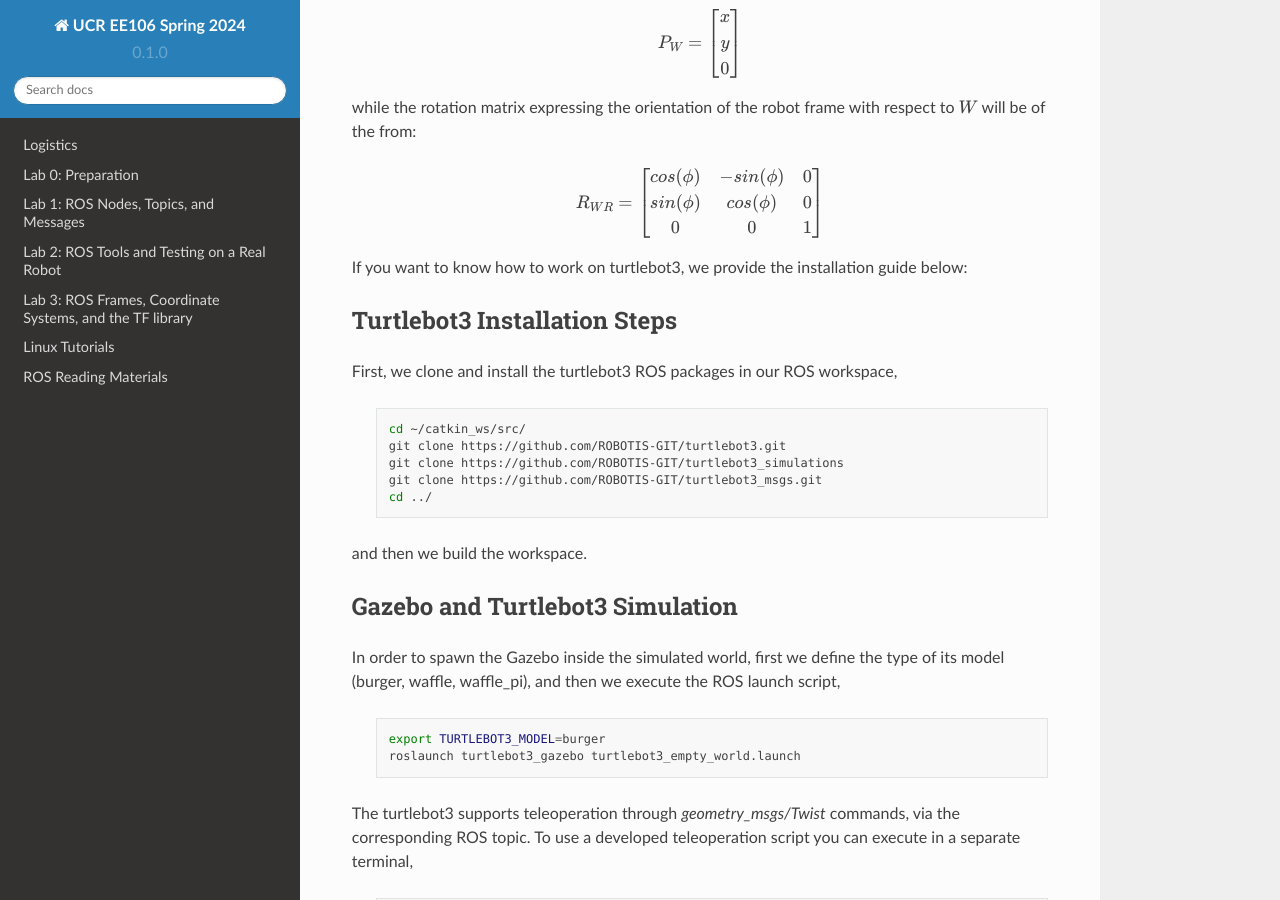
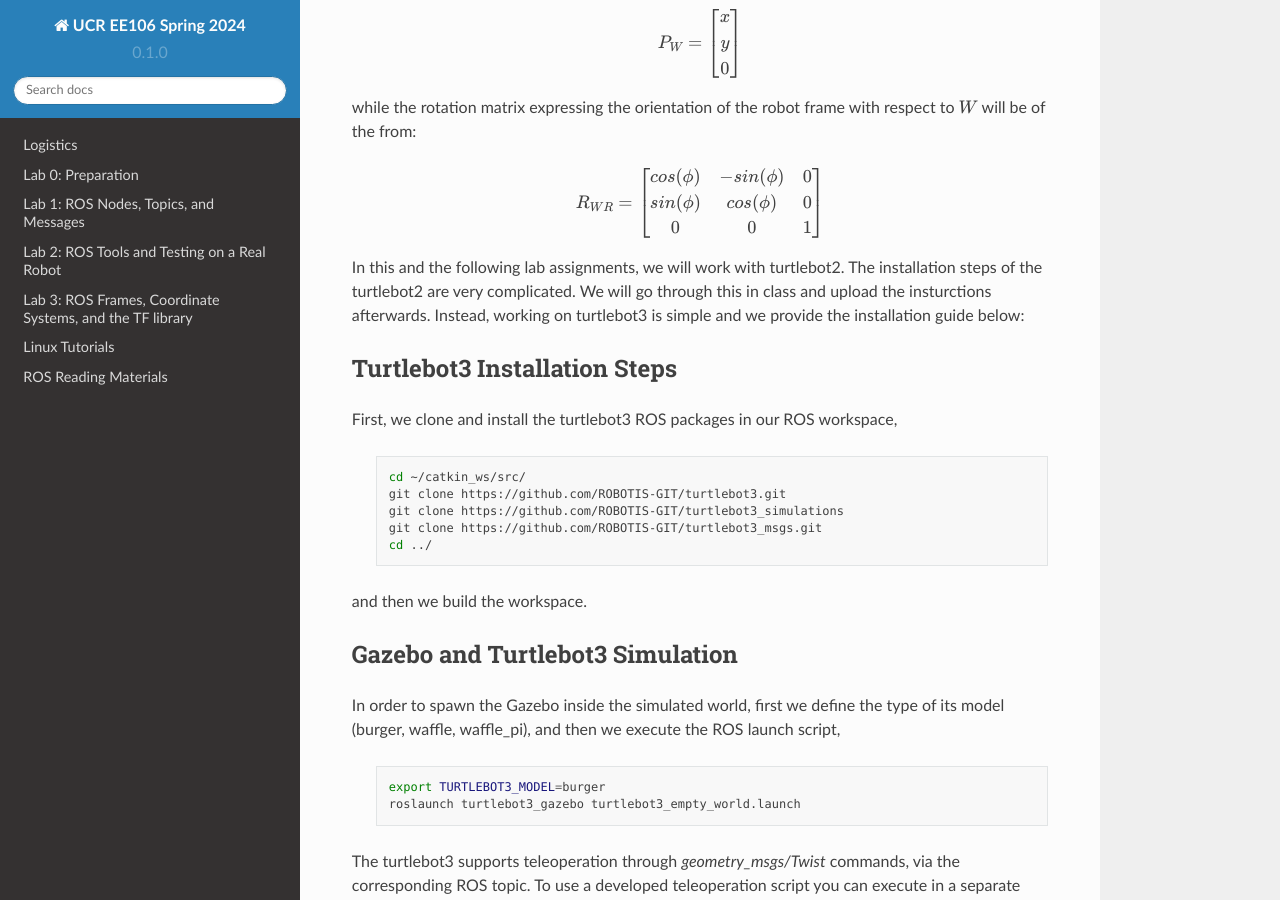
Before and after one commit to taektay/ee106, a Sphinx documentation site: the page built from docs/source/lab4.rst, in a window 1280 px wide and 900 px high, scrolled down 1294 px. Built offline with Sphinx 7.4.7 and the Read the Docs theme 2.0.0, drawn with Linux system fonts in a browser that asks for light colours.

Commit message:
Update lab4.rst

```diff
--- a/docs/source/lab4.rst
+++ b/docs/source/lab4.rst
@@ -69,7 +69,8 @@ with respect to :math:`W` will be of the from:
   0 & 0 & 1
   \end{bmatrix}
 
-If you want to know how to work on turtlebot3, we provide the installation guide below:
+
+In this and the following lab assignments, we will work with turtlebot2. The installation steps of the turtlebot2 are very complicated. We will go through this in class and upload the insturctions afterwards. Instead, working on turtlebot3 is simple and we provide the installation guide below:
 
 Turtlebot3 Installation Steps
 ----------------
```
